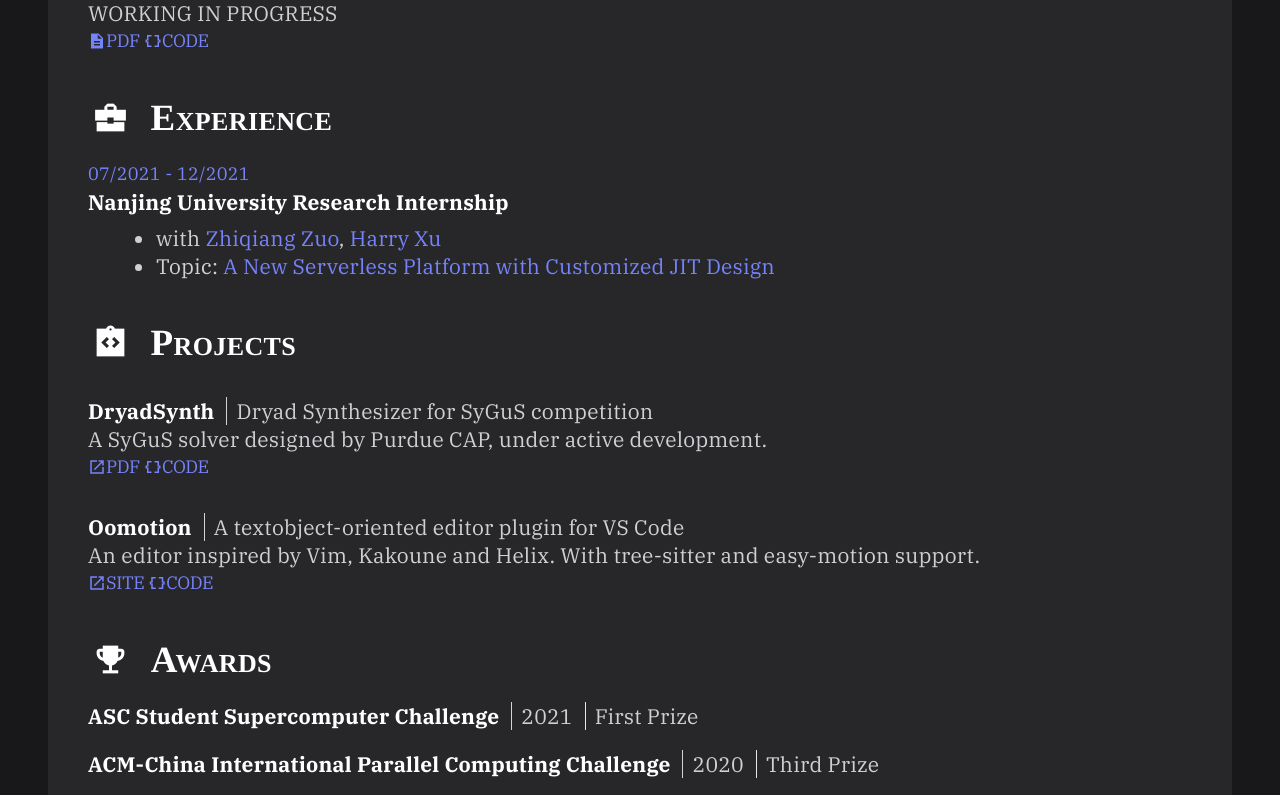
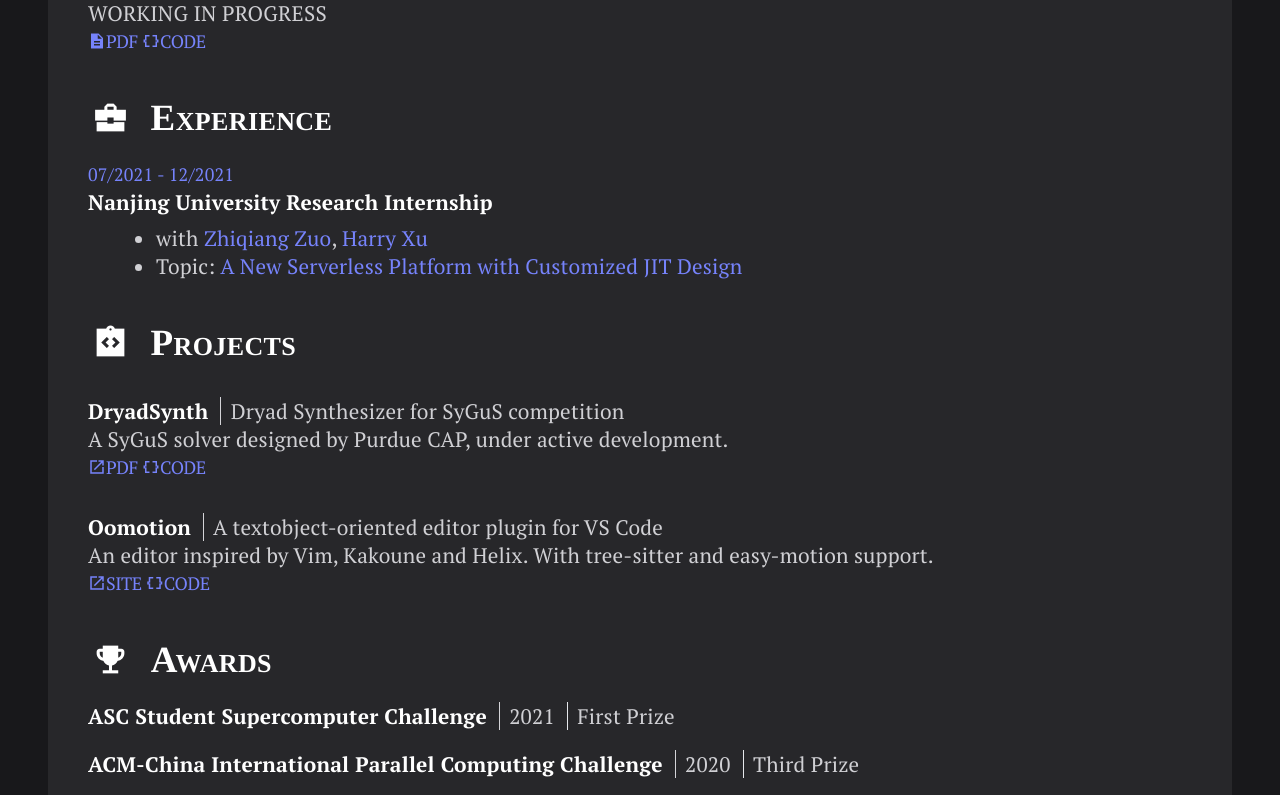
Before and after one commit to YuantianDing/yuantianding.github.io, a Next.js app in the folder en/: page /about in a window 1280 px wide. Shown: the part 1195-1990 px from the top of the page. Built offline with nearby package versions, Linux system fonts and the light colour scheme.

Commit message:
pictures

```diff
--- a/en/src/components/layout/Layout.tsx
+++ b/en/src/components/layout/Layout.tsx
@@ -19,7 +19,7 @@ export default function Layout({ children, title, title_dist, subtitle, innerWid
             <span className="title-size mx-auto text-center text-white" style={{transform: 'scale(1.0, 1)'}}> {title} </span>
             {subtitle_div}
             <div className="items-center justify-center px-3">
-              <div className="center-box p-size font-serif-sm mb-1.5" style={{maxWidth: innerWidth}}>
+              <div className="center-box p-size font-serif-md 3xl:font-serif-sm mb-1.5" style={{maxWidth: innerWidth}}>
                 {children}
               </div>
             </div>
--- a/en/src/pages/_document.tsx
+++ b/en/src/pages/_document.tsx
@@ -9,7 +9,7 @@ export default function Document() {
         <link rel="preconnect" href="https://fonts.googleapis.com"/>
         <link rel="preconnect" href="https://fonts.gstatic.com" crossOrigin='anonymous'/>
         <link href="https://fonts.googleapis.com/icon?family=Material+Icons+Sharp" rel="stylesheet"/>
-        {/* <link href="https://fonts.googleapis.com/css2?family=PT+Serif:ital,wght@0,400;0,700;1,400;1,700&display=swap" rel="stylesheet"/> */}
+        <link href="https://fonts.googleapis.com/css2?family=PT+Serif:ital,wght@0,400;0,700;1,400;1,700&display=swap" rel="stylesheet"/>
         <link href="https://fonts.googleapis.com/css2?family=IBM+Plex+Serif:ital,wght@0,100;0,200;0,300;0,400;0,500;0,600;0,700;1,100;1,200;1,300;1,400;1,500;1,600;1,700&display=swap" rel="stylesheet"></link>
         {/* <link href="https://fonts.googleapis.com/css2?family=Gelasio:ital,wght@0,400..700;1,400..700&display=swap" rel="stylesheet"/> */}
         <script src="/plms.js" async/>
--- a/en/src/styles/globals.css
+++ b/en/src/styles/globals.css
@@ -36,6 +36,7 @@
   @apply border-l-4 border-indigo-500 px-1 md:px-5;
 }
 
+@layer components {
   .font-serif-lg {
     font-family:  Times, "Frank Ruhl Libre", serif;
   }
@@ -47,7 +48,7 @@
   .font-serif-md {
     font-family: "PT Serif", "IBM Plex Serif", "Frank Ruhl Libre", Times, serif;
   }
-
+}
 
 .f-georgia {
   font-family: Georgia, serif;
```
Also changed, not shown: 14 other files (tests, documents, lock files or other folders). Lines whose indentation alone changed are shown as unchanged.
